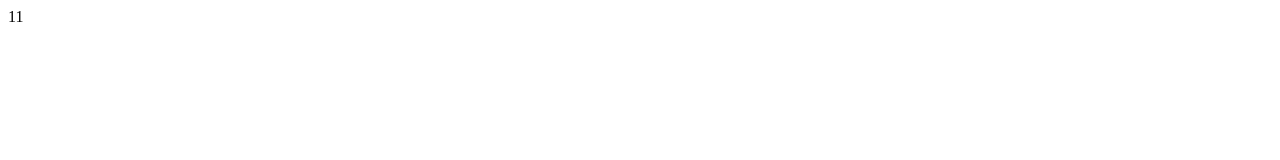
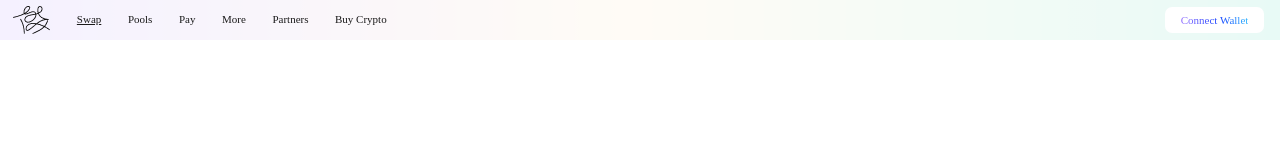
Before and after one commit to WaaaghLabs/binguofront_demo, a plain HTML site: page pool.html in a window 1280 px wide. Drawn offline with Linux system fonts and the light colour scheme.

Commit message:
two-page

```diff
--- /dev/null
+++ b/pool.css
@@ -0,0 +1,72 @@
+html,
+body {
+  height: 100%;
+  margin: 0;
+  padding: 0;
+  text-align: center;
+  font-family: MiSans;
+  position: relative;
+  backdrop-filter: blur(10px);
+}
+.masked {
+  display: flex;
+  flex-direction: column;
+  /* justify-content: center; */
+  align-items: center;
+  background: linear-gradient(90deg, #9672ff 0%, #ffdc9f 50%, #14cda6 100%);
+}
+
+.header {
+  width: 100%;
+  display: flex;
+  justify-content: space-between;
+  align-items: center;
+  height: 2.5rem;
+  background: rgba(255, 255, 255, 0.9);
+}
+
+.header-left {
+  width: 25rem;
+  display: flex;
+  align-items: center;
+  justify-content: space-around;
+}
+.header-right {
+  width: 99px;
+  height: 26px;
+  border-radius: 7px;
+  opacity: 1;
+  display: flex;
+  justify-content: center;
+  align-items: center;
+  background: #ffffff;
+  margin-right: 1rem;
+}
+.header-button {
+  background: linear-gradient(90deg, #9672ff 0%, #1a48ff 58%, #31b7ff 100%);
+  -webkit-background-clip: text;
+  -webkit-text-fill-color: transparent;
+  background-clip: text;
+  font-family: HarmonyOS Sans;
+  font-size: 11px;
+  font-weight: 500;
+  line-height: 11px;
+  letter-spacing: 0px;
+}
+.header-line {
+  border: 1px solid #e5e7eb;
+  width: 100%;
+}
+
+.image-logo {
+  width: 36.99px;
+  height: 27.33px;
+  opacity: 1;
+}
+.header-text {
+  font-size: 11px;
+  font-weight: 500;
+  line-height: 11px;
+  letter-spacing: 0px;
+  color: #1a1a1a;
+}
--- a/pool.html
+++ b/pool.html
@@ -4,8 +4,24 @@
     <meta charset="UTF-8" />
     <meta name="viewport" content="width=device-width, initial-scale=1.0" />
     <title>Document</title>
+    <link rel="stylesheet" href="pool.css" />
   </head>
   <body>
-    11
+    <div class="masked">
+      <div class="header">
+        <div class="header-left">
+          <img src="./交集 1.png" class="image-logo" alt="" class="logo" />
+          <a class="header-text" href="./index.html">Swap</a>
+          <div class="header-text">Pools</div>
+          <div class="header-text">Pay</div>
+          <div class="header-text">More</div>
+          <div class="header-text">Partners</div>
+          <div class="header-text">Buy Crypto</div>
+        </div>
+        <div class="header-right">
+          <div class="header-button">Connect Wallet</div>
+        </div>
+      </div>
+    </div>
   </body>
 </html>
```
Also changed, not shown: index.html (+1 -3 lines).
